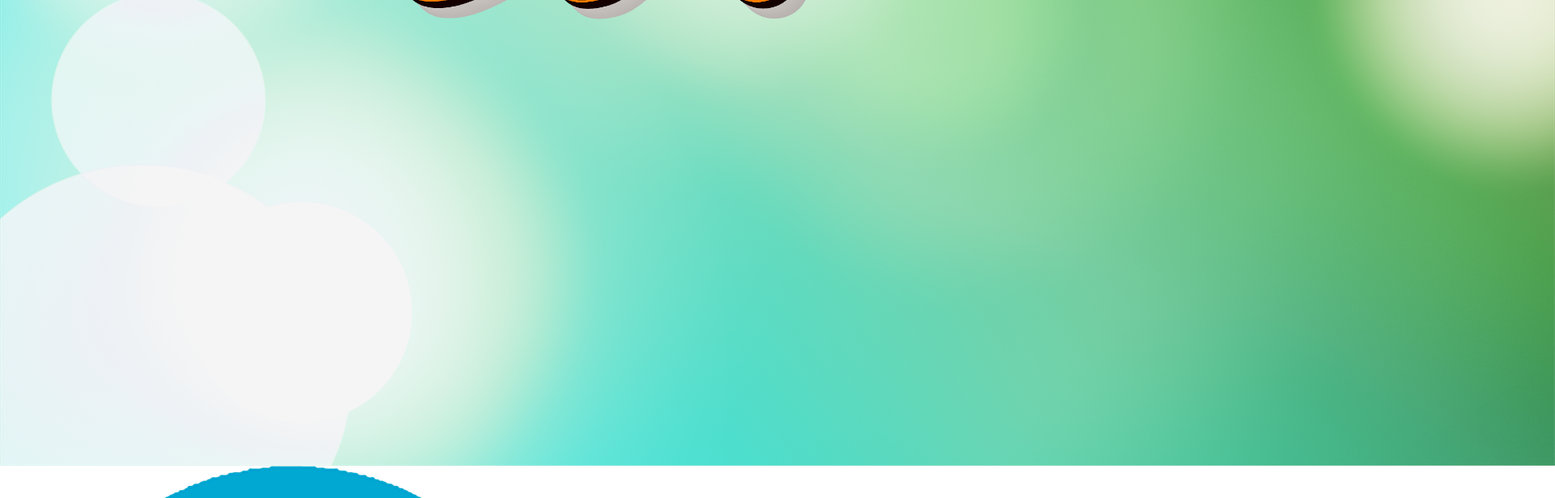
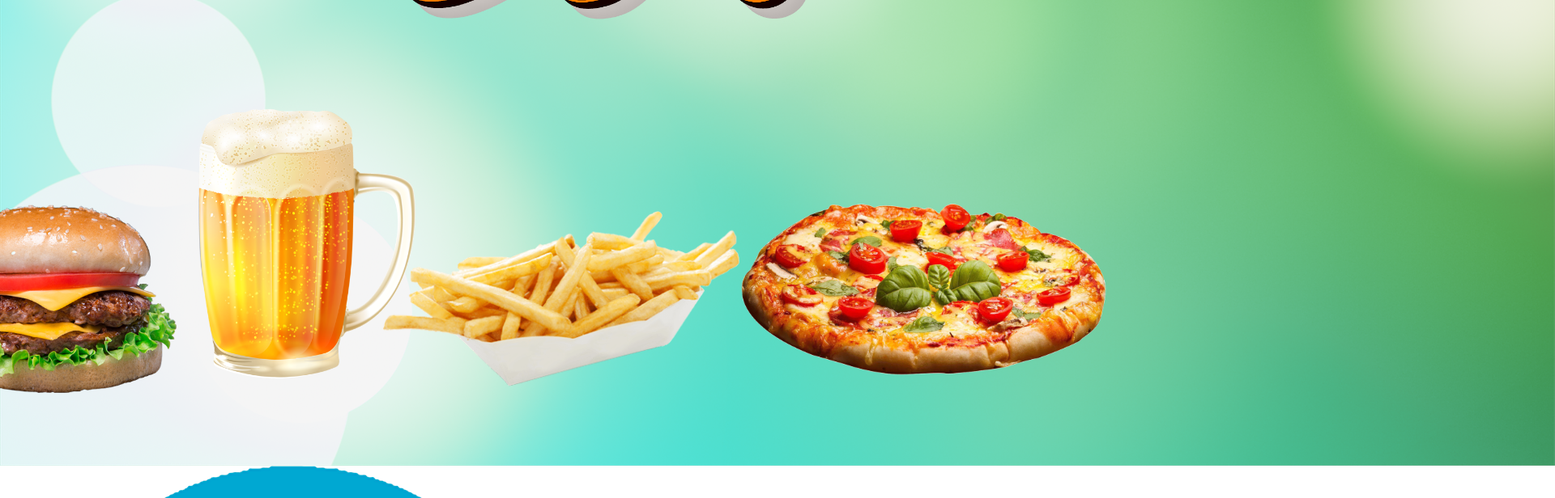
Before and after one commit to Joseda-hg/toteemfront, a React (Create React App) app: page / in a window 1280 px wide. Shown: the part 560-1176 px from the top of the page at 81% size, 1920 px wide, since content can reach past the window. Built offline with nearby package versions, Linux system fonts and the light colour scheme.

Commit message:
casi gol

```diff
--- a/src/index.css
+++ b/src/index.css
@@ -6,14 +6,14 @@
     sans-serif;
   -webkit-font-smoothing: antialiased;
   -moz-osx-font-smoothing: grayscale;
+  width: 1080px;
+ height: 1920px;
 }
 
 code {
   font-family: source-code-pro, Menlo, Monaco, Consolas, 'Courier New',
     monospace;
 }
-
-
 .logo {
   width: 714px;
   height: 377px;
@@ -22,9 +22,6 @@
  margin:auto;
  top: 223px;
  right:250px;
-
-
-
 }
 
 .gridImg{
@@ -32,6 +29,39 @@
 }
 .fondo{
 background-attachment: fixed;
-size:1080px,1920px;
-transform: rotate(90deg);
+transform: rotate(50deg);
+width: 1080px;
+height: 1920px;
 }
+.hamburguesa{
+  width: 316px;
+  height: 233px;
+  display: block;
+ position: absolute;
+ top: 813px;
+ left: -98px;
+}
+.cerveza{
+  width: 284px;
+  height: 346px;
+  display: block;
+ position: absolute;
+ top: 687px;
+ left: 236px;
+}
+.papas{
+  width: 441px;
+  height: 217px;
+  display: block;
+ position: absolute;
+ left: 472px;
+ top: 821px;
+}
+.pizza{
+  width: 463px;
+  height: 232px;
+  display: block;
+ position: absolute;
+ left: 909px;
+ top: 801px;
+}
```
